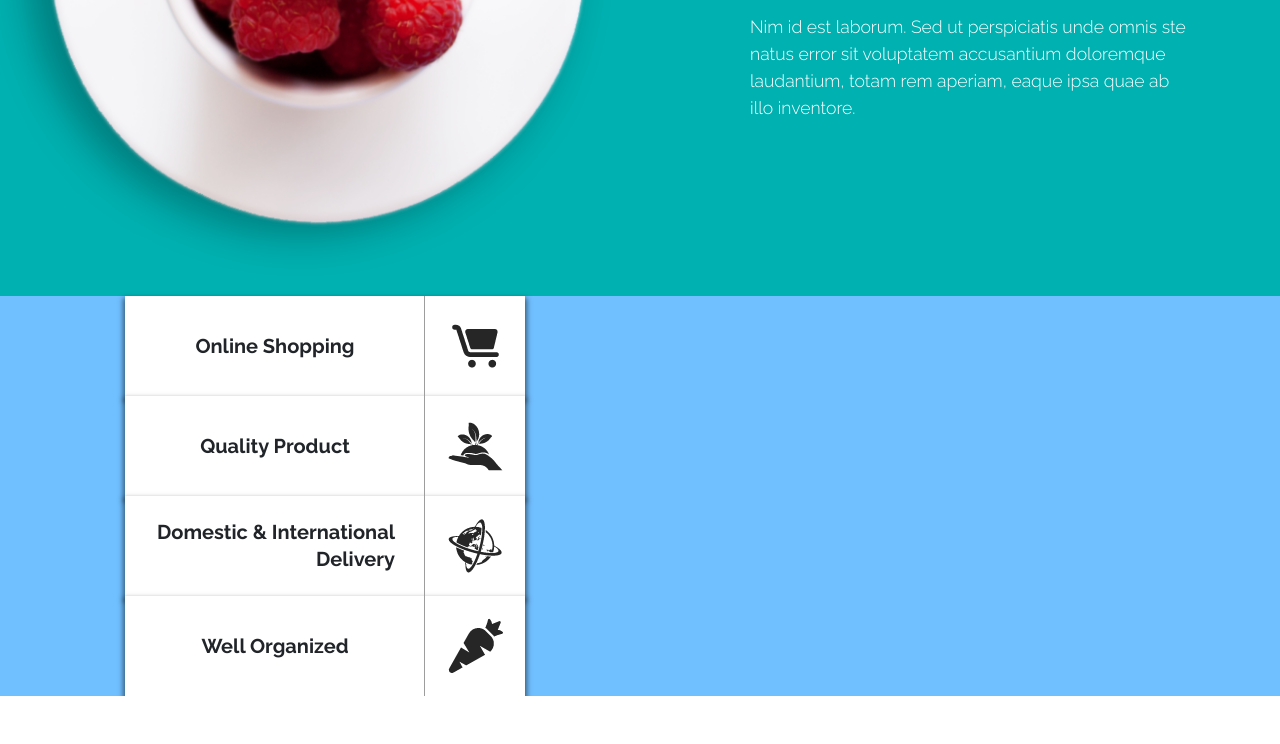
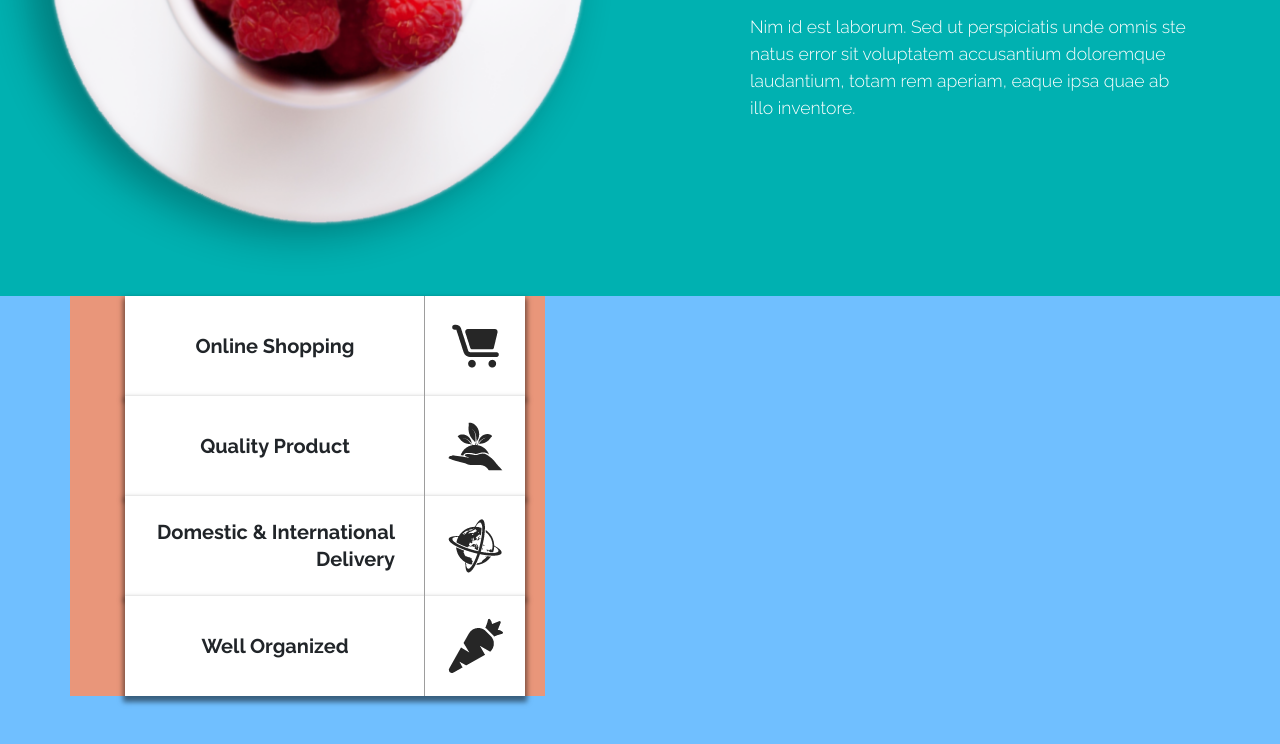
Before and after one commit to podolakmat/weekly-webdev-challenge_nr2, a plain HTML site: page index.html in a window 1280 px wide. Shown: the part 1173-1917 px from the top of the page. Before the commit the page ends 1869 px from the top, so only its background shows below. Drawn offline with nearby package versions, Linux system fonts and the light colour scheme.

Commit message:
sevices btns

```diff
--- a/index.html
+++ b/index.html
@@ -72,7 +72,7 @@
     <section class="services" id="services">
         <div class="container">
             <div class="row d-flex align-items-center">
-                <div class="col-lg-5 test">
+                <div class="col-lg-5 services-btns">
                     <ul class="m-0">
                         <li class="services-item d-inline-block">
                             <a class="services-link position-relative d-flex justify-content-center align-items-center">Online Shopping
--- a/styles/style.css
+++ b/styles/style.css
@@ -157,6 +157,12 @@ button:hover {
 
 .services {
     background-color: #70bfff;
+    min-height: 790px;
+}
+
+.services-btns {
+    background-color: darksalmon;
+    min-height: 100%;
 }
 
 .services-item {
```
